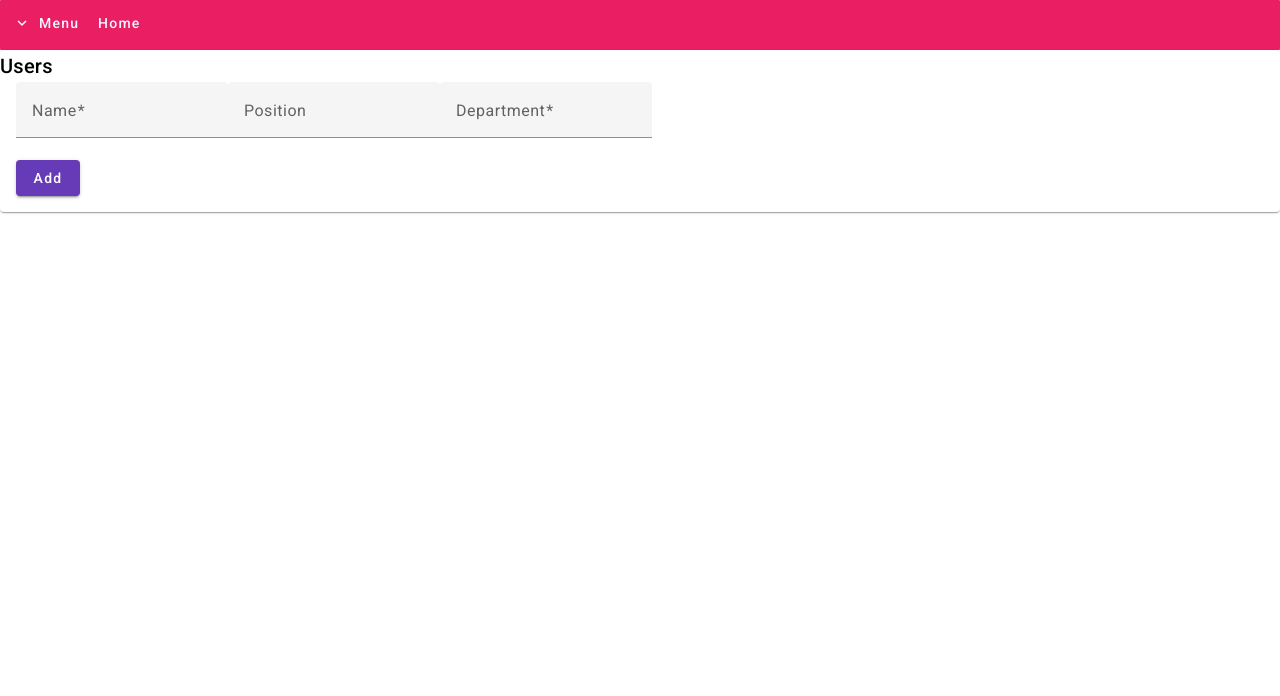
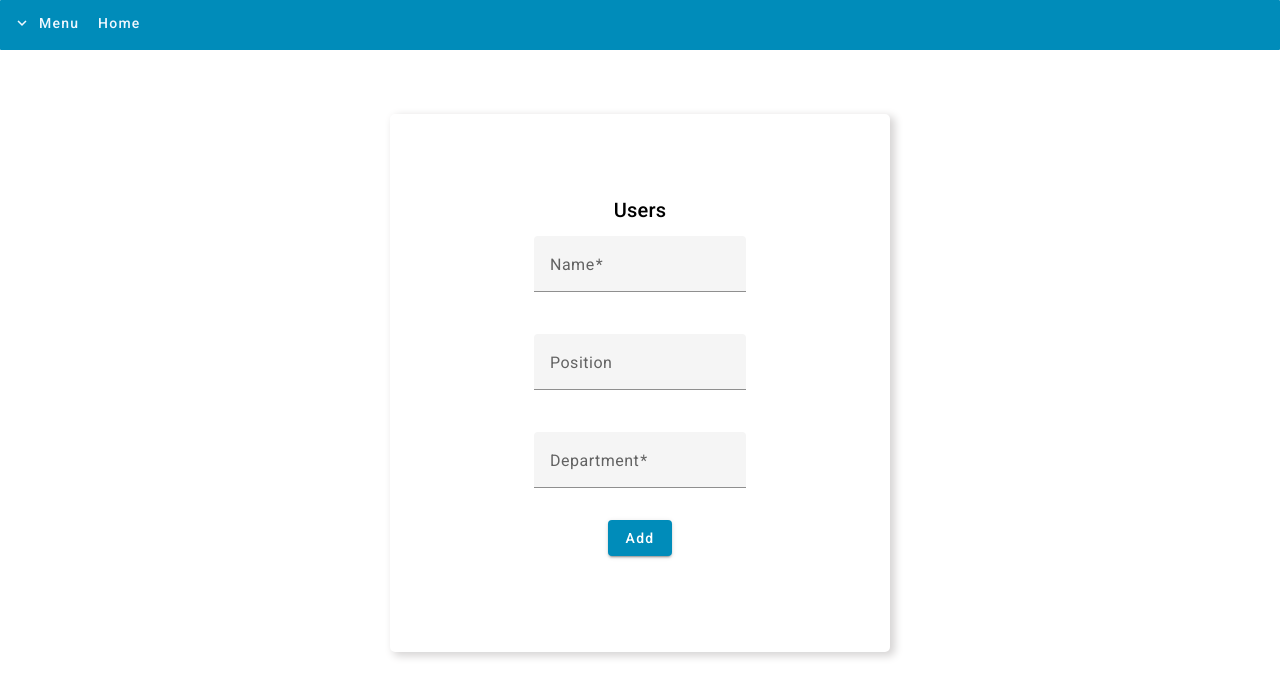
Before and after one commit to lMiguelVSl/Hahn_Angular_UI, an Angular app: page /actions in a window 1280 px wide. Shown: the top 696 px of the page. Built offline with nearby package versions, Linux system fonts and the light colour scheme.

Commit message:
components css

```diff
--- a/src/app/components/crud-ui-material/crud-ui-material.component.css
+++ b/src/app/components/crud-ui-material/crud-ui-material.component.css
@@ -0,0 +1,20 @@
+.container {
+  max-width: 500px;
+  margin: 0 auto;
+  text-align: center;
+  padding: 5rem;
+  margin-top: 5%;
+  border-radius: 5px;
+  background: #ffffff;
+  box-shadow: 4px 3px 8px 1px #969696;
+  -webkit-box-shadow: 4px 3px 8px 1px #d6d4d4;
+}
+
+.container button {
+  background-color: #008cba;
+  color: #ffffff;
+}
+
+.container mat-form-field {
+  margin: 10px;
+}
--- a/src/app/components/crud-ui-material/crud-ui-material.component.html
+++ b/src/app/components/crud-ui-material/crud-ui-material.component.html
@@ -1,5 +1,4 @@
-<div class="container">
-    <mat-card>
+<mat-card class="container">
     <mat-card-title>Users</mat-card-title>
     <mat-card-content>
 
@@ -25,10 +24,9 @@
         </mat-form-field>
 
         <br>
-            <button mat-raised-button type="submit" color="primary" (click)="isEditMode ? updateUser() : addUser()">
+        <button mat-raised-button (click)="isEditMode ? updateUser() : addUser()">
             {{isEditMode ? 'Update' : 'Add'}}
         </button>
 
     </mat-card-content>
 </mat-card>
-</div>
--- a/src/app/components/grid-ui-material/grid-ui-material.component.css
+++ b/src/app/components/grid-ui-material/grid-ui-material.component.css
@@ -0,0 +1,11 @@
+.container {
+  max-width: 1000px;
+  margin: 0 auto;
+  text-align: center;
+  padding: 5rem;
+  margin-top: 5%;
+  border-radius: 5px;
+  background: #ffffff;
+  box-shadow: 4px 3px 8px 1px #c7c5c5;
+  -webkit-box-shadow: 4px 3px 8px 1px #d6d4d4;
+}
--- a/src/app/components/grid-ui-material/grid-ui-material.component.html
+++ b/src/app/components/grid-ui-material/grid-ui-material.component.html
@@ -1,3 +1,4 @@
+<div class="container">
     <table mat-table [dataSource]="dataSource">
 
         <ng-container matColumnDef="name">
@@ -30,3 +31,4 @@
         <tr mat-header-row *matHeaderRowDef="displayedColumns"></tr>
         <tr mat-row *matRowDef="let row; columns: displayedColumns;"></tr>
     </table>
+</div>
--- a/src/app/components/header/header.component.css
+++ b/src/app/components/header/header.component.css
@@ -3,7 +3,7 @@
   padding: 5px;
   border-radius: 1px;
   border-color: black;
-  background-color: #e91e63;
+  background-color: #008cba;
   color: aliceblue;
 }
 
--- a/src/app/components/home-page/home-page.component.css
+++ b/src/app/components/home-page/home-page.component.css
@@ -5,9 +5,9 @@
   padding: 5rem;
   margin-top: 4%;
   border-radius: 5px;
-  background: #f1f1f1;
+  background: #f8f8f8;
   box-shadow: 4px 3px 8px 1px #969696;
-  -webkit-box-shadow: 4px 3px 8px 1px #969696;
+  -webkit-box-shadow: 4px 3px 8px 1px #d6d4d4;
 }
 
 .app-title {
```
Lines whose indentation alone changed are shown as unchanged.
